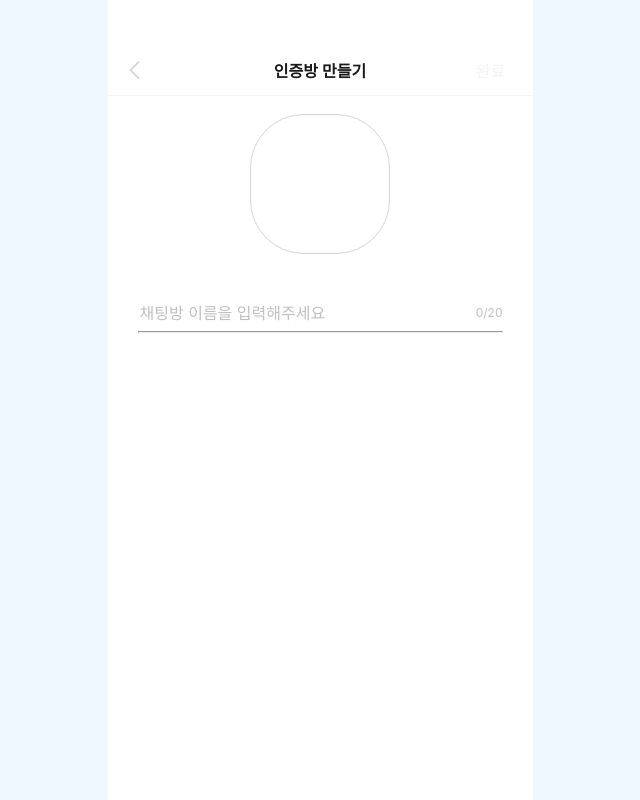
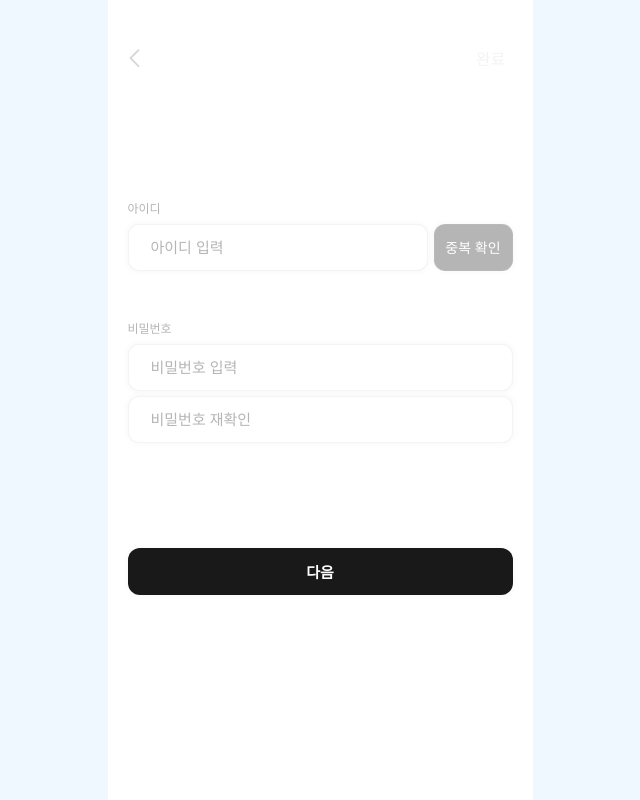
Before and after one commit to youtheyeon/12th-LikeLion-Hackathon, a React (Create React App) app: page / in a window 1280 px wide. Shown: the whole page, without its empty margins (320-960 px from the left). Built offline with nearby package versions, Linux system fonts and the light colour scheme.

Commit message:
🎨style: 로그인/회원가입 페이지 퍼블리싱

```diff
--- a/src/App.js
+++ b/src/App.js
@@ -4,6 +4,8 @@ import SharePage from "./pages/SharePage";
 import ChatRoomPage from "./pages/ChatRoomPage";
 import ChatCommentPage from "./pages/ChatCommentPage";
 import NewRoomPage from "./pages/NewRoomPage";
+import LoginPage from "./pages/LoginPage";
+import SignUpPage from "./pages/SignUpPage";
 
 function App() {
   return (
@@ -13,7 +15,9 @@ function App() {
       {/* <SharePage /> */}
       {/* <ChatRoomPage /> */}
       {/* <ChatCommentPage /> */}
-      <NewRoomPage />
+      {/* <NewRoomPage /> */}
+      {/* <LoginPage /> */}
+      <SignUpPage />
     </>
   );
 }
--- /dev/null
+++ b/src/components/authpage/Login.jsx
@@ -0,0 +1,80 @@
+import styled from "styled-components";
+
+const Login = () => {
+  return (
+    <>
+      <Form>
+        <label for="username">아이디</label>
+        <input id="username" name="username" placeholder="아이디 입력" />
+        <label for="password">비밀번호</label>
+        <input
+          id="password"
+          name="password"
+          type="password"
+          placeholder="비밀번호 입력"
+        />
+        <button>로그인</button>
+        <span>회원가입</span>
+      </Form>
+    </>
+  );
+};
+
+export default Login;
+
+const Form = styled.form`
+  display: flex;
+  flex-direction: column;
+  align-items: center;
+  margin: 45% 20px 0;
+
+  label {
+    width: 100%;
+    margin-bottom: 8px;
+
+    color: var(--gray_02, #b5b5b5);
+    font-size: 12px;
+    font-weight: 400;
+  }
+
+  input {
+    width: 100%;
+    height: 47px;
+    flex-shrink: 0;
+    margin-bottom: 21px;
+    padding: 14px 22px;
+
+    border-radius: 11px;
+    border: 0.997px solid var(--background_01, rgba(199, 198, 198, 0.2));
+    background: var(--white, #fff);
+    box-shadow: 0px 0px 6.978px 0.997px rgba(0, 0, 0, 0.03);
+
+    font-size: 15px;
+    font-weight: 500;
+
+    &::placeholder {
+      color: var(--gray_02, #b5b5b5);
+    }
+  }
+
+  button {
+    width: 100%;
+    height: 47px;
+    flex-shrink: 0;
+    margin-top: 100px;
+    border-radius: 12px;
+    background: var(--bk, #191919);
+    box-shadow: 0px 0px 6.978px 0.997px rgba(0, 0, 0, 0.03);
+
+    color: var(--white, #fff);
+    font-size: 15px;
+    font-weight: 700;
+  }
+
+  span {
+    margin-top: 43px;
+    color: var(--gray_02, #b5b5b5);
+    font-size: 14px;
+    font-weight: 500;
+  }
+`;
--- /dev/null
+++ b/src/components/authpage/SignUp.jsx
@@ -0,0 +1,217 @@
+import React, { useState } from "react";
+import styled from "styled-components";
+
+const SignUp = () => {
+  const [isNextClicked, setNextClicked] = useState(false);
+  const [imgURL, setImgURL] = useState("");
+  const [selectedImg, setSelectedImg] = useState(null);
+  const [formData, setFormData] = useState({
+    username: "",
+    password: "",
+    confirmPassword: "",
+    nickname: "",
+  });
+
+  const handleImageChange = (e) => {
+    const imageFile = e.target.files[0];
+
+    if (imageFile) {
+      try {
+        const imageUrl = URL.createObjectURL(imageFile);
+        setSelectedImg(imageFile);
+        setImgURL(imageUrl);
+        console.log("Selected Image content:", imageFile);
+      } catch (error) {
+        console.error("Error creating object URL:", error);
+      }
+    }
+  };
+
+  const handleChange = (e) => {
+    const { name, value } = e.target;
+    setFormData((prevData) => ({
+      ...prevData,
+      [name]: value,
+    }));
+  };
+
+  const handleNextClick = () => {
+    setNextClicked(true);
+  };
+
+  const handleSubmit = (e) => {
+    e.preventDefault();
+
+    const dataToSubmit = {
+      ...formData,
+      profileImage: selectedImg,
+    };
+
+    console.log(dataToSubmit);
+  };
+
+  return (
+    <>
+      {isNextClicked ? (
+        <Form onSubmit={handleSubmit}>
+          <Profile style={{ width: "140px", margin: "-10% auto 64px" }}>
+            <input
+              type="file"
+              accept="image/jpg, image/jpeg, image/png"
+              onChange={handleImageChange}
+              style={{ display: "none" }}
+            />
+            {imgURL && <ProfileImg src={imgURL} alt="Preview" />}
+          </Profile>
+
+          <label htmlFor="nickname">닉네임</label>
+          <div>
+            <input
+              id="nickname"
+              name="nickname"
+              placeholder="닉네임 입력"
+              value={formData.nickname}
+              onChange={handleChange}
+            />
+            <span>중복 확인</span>
+          </div>
+
+          <button type="submit">회원가입 하기</button>
+        </Form>
+      ) : (
+        <Form>
+          <label htmlFor="username">아이디</label>
+          <div style={{ marginBottom: "43px" }}>
+            <input
+              id="username"
+              name="username"
+              placeholder="아이디 입력"
+              value={formData.username}
+              onChange={handleChange}
+            />
+            <span>중복 확인</span>
+          </div>
+
+          <label htmlFor="password">비밀번호</label>
+          <input
+            id="password"
+            name="password"
+            type="password"
+            placeholder="비밀번호 입력"
+            value={formData.password}
+            onChange={handleChange}
+          />
+          <input
+            id="confirmPassword"
+            name="confirmPassword"
+            type="password"
+            placeholder="비밀번호 재확인"
+            value={formData.confirmPassword}
+            onChange={handleChange}
+          />
+          <button onClick={handleNextClick}>다음</button>
+        </Form>
+      )}
+    </>
+  );
+};
+
+export default SignUp;
+
+const Form = styled.form`
+  display: flex;
+  flex-direction: column;
+  align-items: center;
+  margin: 30% 20px 0;
+
+  label {
+    width: 100%;
+    margin-bottom: 8px;
+
+    color: var(--gray_02, #b5b5b5);
+    font-size: 12px;
+    font-weight: 400;
+  }
+
+  input {
+    width: 100%;
+    height: 47px;
+    flex-shrink: 0;
+    margin-bottom: 5px;
+    padding: 14px 22px;
+
+    border-radius: 11px;
+    border: 0.997px solid var(--background_01, rgba(199, 198, 198, 0.2));
+    background: var(--white, #fff);
+    box-shadow: 0px 0px 6.978px 0.997px rgba(0, 0, 0, 0.03);
+
+    font-size: 15px;
+    font-weight: 500;
+
+    &::placeholder {
+      color: var(--gray_02, #b5b5b5);
+    }
+  }
+
+  button {
+    width: 100%;
+    height: 47px;
+    flex-shrink: 0;
+    margin-top: 100px;
+    border-radius: 12px;
+    background: var(--bk, #191919);
+    box-shadow: 0px 0px 6.978px 0.997px rgba(0, 0, 0, 0.03);
+
+    color: var(--white, #fff);
+    font-size: 15px;
+    font-weight: 700;
+  }
+
+  div {
+    width: 100%;
+    display: flex;
+    justify-content: space-between;
+
+    input {
+      width: calc(100% - 85px);
+    }
+
+    span {
+      display: flex;
+      justify-content: center;
+      align-items: center;
+      width: 79px;
+      height: 47px;
+      flex-shrink: 0;
+      border-radius: 11px;
+      border: 0.997px solid var(--background_01, rgba(199, 198, 198, 0.2));
+      background: var(--gray_02, #b5b5b5);
+      box-shadow: 0px 0px 6.978px 0.997px rgba(0, 0, 0, 0.03);
+
+      color: var(--white, #fff);
+      font-size: 14px;
+      font-weight: 500;
+    }
+  }
+`;
+
+const Profile = styled.label`
+  width: 140px;
+  height: 140px;
+  flex-shrink: 0;
+  border-radius: 50%;
+  border: 1.346px solid var(--gray01, #d6d6d6);
+  background: #f3f3f3;
+`;
+
+const ProfileImg = styled.img`
+  display: flex;
+  align-items: center;
+  justify-content: center;
+  width: 140px;
+  height: 140px;
+  flex-shrink: 0;
+  border-radius: 50%;
+  border: 1.346px solid var(--gray01, #d6d6d6);
+  object-fit: cover;
+`;
--- /dev/null
+++ b/src/pages/LoginPage/index.jsx
@@ -0,0 +1,11 @@
+import Login from "../../components/authpage/Login";
+
+const LoginPage = () => {
+  return (
+    <>
+      <Login />
+    </>
+  );
+};
+
+export default LoginPage;
--- /dev/null
+++ b/src/pages/SignUpPage/index.jsx
@@ -0,0 +1,13 @@
+import Nav from "../../components/_common/Nav";
+import SignUp from "../../components/authpage/SignUp";
+
+const SignUpPage = () => {
+  return (
+    <>
+      <Nav />
+      <SignUp />
+    </>
+  );
+};
+
+export default SignUpPage;
```
